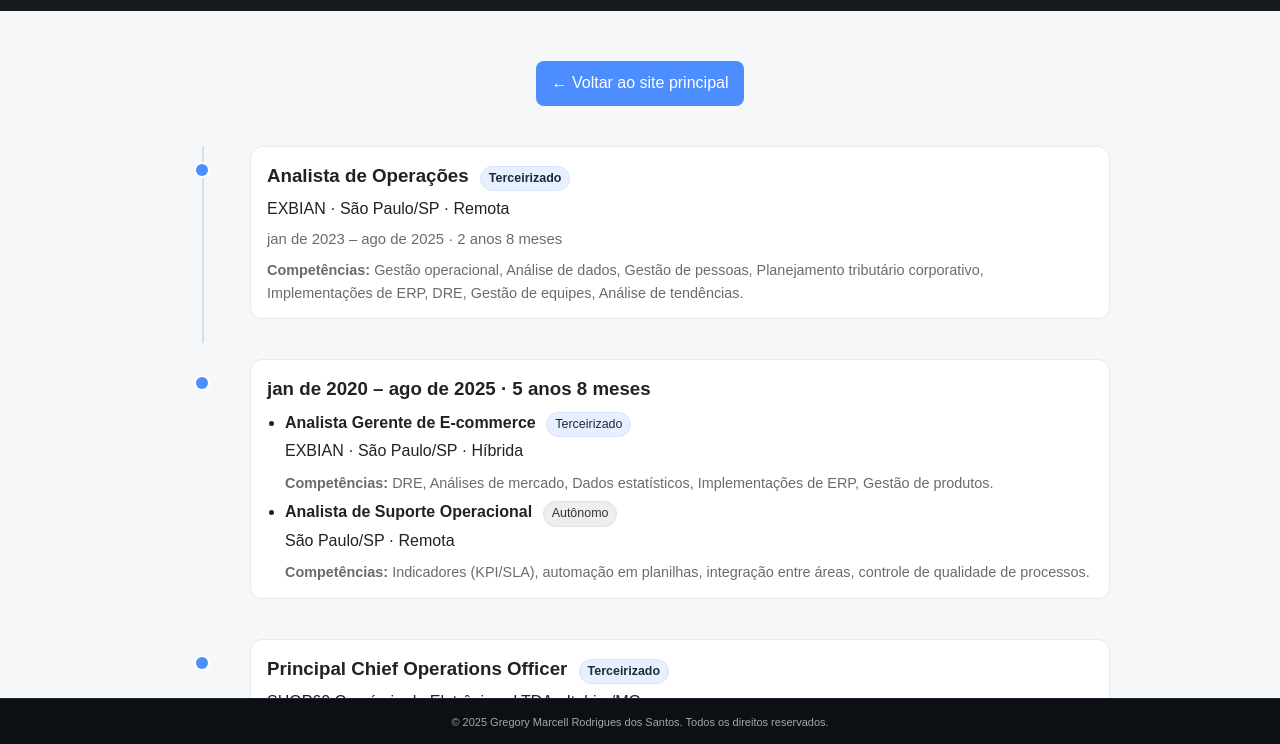
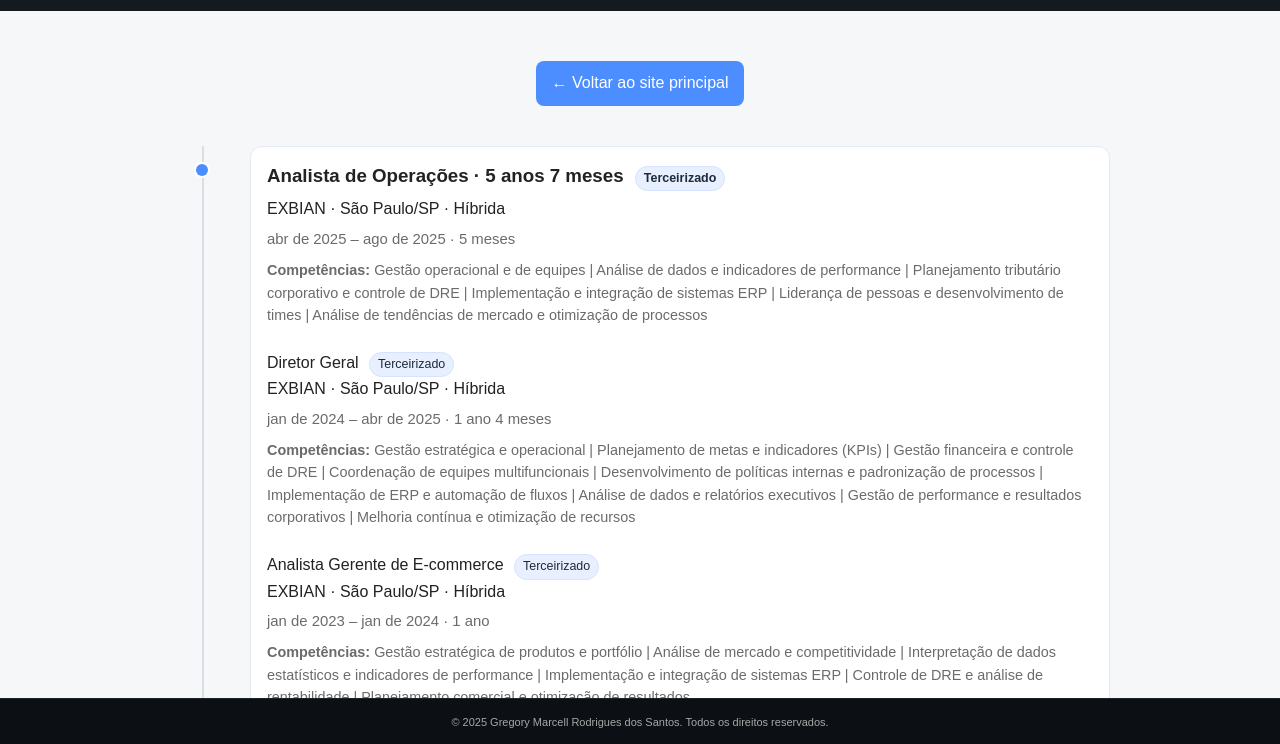
Before and after one commit to GregoryMarcell/about, a plain HTML site: page historico.html in a window 1280 px wide. Shown: the part 54-798 px from the top of the page. Drawn offline with Linux system fonts and the light colour scheme.

Commit message:
Update historico.html

```diff
--- a/historico.html
+++ b/historico.html
@@ -131,38 +131,56 @@ a.button:hover{filter:brightness(.95)}
     <!-- Coluna esquerda (rail) é apenas estrutural; os pontos aparecem em cada nó -->
     <div class="tl-rail" aria-hidden="true"></div>
 
-    <!-- ===== Nó 2023–2025: Analista de Operações (terceirizado) ===== -->
-    <div class="tl-node">
-      <span class="dot" aria-hidden="true"></span>
-      <div class="card" aria-labelledby="op-2023">
-        <h3 id="op-2023">Analista de Operações <span class="badge">Terceirizado</span></h3>
-        <div class="where">EXBIAN · São Paulo/SP · Remota</div>
-        <div class="meta">jan de 2023 – ago de 2025 · 2 anos 8 meses</div>
-        <p class="tags"><strong>Competências:</strong> Gestão operacional, Análise de dados, Gestão de pessoas, Planejamento tributário corporativo, Implementações de ERP, DRE, Gestão de equipes, Análise de tendências.</p>
-      </div>
+<!-- ===== Nó de 2025: Bloco de cargos agrupados ===== -->
+<div class="tl-node">
+  <span class="dot" aria-hidden="true"></span>
+  <div class="card" aria-labelledby="cluster-2025">
+    <h3 id="cluster-2025" class="period">Analista de Operações · 5 anos 7 meses <span class="badge">Terceirizado</span></h3>
+
+    <!-- Cargo 1: Analista de Operações -->
+    <div class="subrole">
+      <div class="where">EXBIAN · São Paulo/SP · Híbrida</div>
+      <div class="meta">abr de 2025 – ago de 2025 · 5 meses</div>
+      <p class="tags">
+        <strong>Competências:</strong> Gestão operacional e de equipes | Análise de dados e indicadores de performance | Planejamento tributário corporativo e controle de DRE | Implementação e integração de sistemas ERP | Liderança de pessoas e desenvolvimento de times | Análise de tendências de mercado e otimização de processos
+      </p>
+    </div>
+    <br>
+
+    <!-- Cargo 2: Diretor Geral -->
+    <div class="subrole">
+      <span class="title">Diretor Geral <span class="badge">Terceirizado</span></span>
+      <div class="where">EXBIAN · São Paulo/SP · Híbrida</div>
+      <div class="meta">jan de 2024 – abr de 2025 · 1 ano 4 meses</div>
+      <p class="tags">
+        <strong>Competências:</strong> Gestão estratégica e operacional | Planejamento de metas e indicadores (KPIs) | Gestão financeira e controle de DRE | Coordenação de equipes multifuncionais | Desenvolvimento de políticas internas e padronização de processos | Implementação de ERP e automação de fluxos | Análise de dados e relatórios executivos | Gestão de performance e resultados corporativos | Melhoria contínua e otimização de recursos
+      </p>
+    </div>
+    <br>
+
+    <!-- Cargo 3: Analista Gerente de E-commerce -->
+    <div class="subrole">
+      <span class="title">Analista Gerente de E-commerce <span class="badge">Terceirizado</span></span>
+      <div class="where">EXBIAN · São Paulo/SP · Híbrida</div>
+      <div class="meta">jan de 2023 – jan de 2024 · 1 ano</div>
+      <p class="tags">
+        <strong>Competências:</strong> Gestão estratégica de produtos e portfólio | Análise de mercado e competitividade | Interpretação de dados estatísticos e indicadores de performance | Implementação e integração de sistemas ERP | Controle de DRE e análise de rentabilidade | Planejamento comercial e otimização de resultados
+      </p>
+    </div>
+    <br>
+
+    <!-- Cargo 4: Analista de Suporte Operacional -->
+    <div class="subrole">
+      <span class="title">Analista de Suporte Operacional <span class="badge">Terceirizado</span></span>
+      <div class="where">EXBIAN · São Paulo/SP · Híbrida</div>
+      <div class="meta">jan de 2020 – jan de 2023 · 3 anos</div>
+      <p class="tags">
+        <strong>Competências:</strong> Indicadores (KPI/SLA), automação em planilhas, integração entre áreas, controle de qualidade de processos.
+      </p>
     </div>
 
-    <!-- ===== CLUSTER 2020–2025 (3 cargos no mesmo período) ===== -->
-    <div class="tl-node">
-      <span class="dot" aria-hidden="true"></span>
-      <div class="card cluster" aria-labelledby="cluster-2020">
-        <h3 id="cluster-2020" class="period">jan de 2020 – ago de 2025 · 5 anos 8 meses</h3>
-        <ul class="subroles">
-          <li class="subrole">
-            <span class="title">Analista Gerente de E-commerce</span>
-            <span class="badge">Terceirizado</span>
-            <div class="where">EXBIAN · São Paulo/SP · Híbrida</div>
-            <div class="tags"><strong>Competências:</strong> DRE, Análises de mercado, Dados estatísticos, Implementações de ERP, Gestão de produtos.</div>
-          </li>
-          <li class="subrole">
-            <span class="title">Analista de Suporte Operacional</span>
-            <span class="badge gray">Autônomo</span>
-            <div class="where">São Paulo/SP · Remota</div>
-            <div class="tags"><strong>Competências:</strong> Indicadores (KPI/SLA), automação em planilhas, integração entre áreas, controle de qualidade de processos.</div>
-          </li>
-        </ul>
-      </div>
-    </div>
+  </div>
+</div>
 
     <!-- ===== 2018–2019: SHOP60 (COO) ===== -->
     <div class="tl-node">
@@ -170,7 +188,7 @@ a.button:hover{filter:brightness(.95)}
       <div class="card" aria-labelledby="coo-2018">
         <h3 id="coo-2018">Principal Chief Operations Officer <span class="badge">Terceirizado</span></h3>
         <div class="where">SHOP60 Comércio de Eletrônicos LTDA · Itabira/MG</div>
-        <div class="meta">ago de 2017 – dez de 2019 · 1 ano 6 meses</div>
+        <div class="meta">ago de 2017 – dez de 2019 · 2 anos 4 meses</div>
         <p class="tags"><strong>Competências:</strong> Gestão de lucros e perdas, Pesquisa de mercado, Análise de competitividade, Planejamento estratégico, Implementações de ERP, Marketing e produtos.</p>
       </div>
     </div>
```
